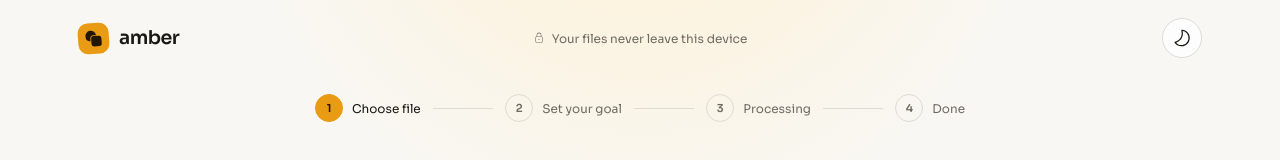
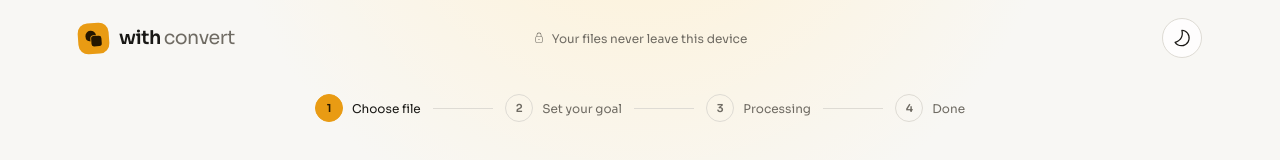
Before and after one commit to hex-ant/web-converter, a Nuxt app: page / in a window 1280 px wide. Shown: the top 160 px of the page. Built offline with nearby package versions, Linux system fonts and the light colour scheme.

Commit message:
brand: rename app to withconvert

```diff
--- a/components/AppHeader.vue
+++ b/components/AppHeader.vue
@@ -7,9 +7,9 @@ const toggleTheme = () => { colorMode.preference = isDark.value ? 'light' : 'dar
 
 <template>
   <header class="header">
-    <button class="brand" type="button" aria-label="Go to start" @click="$emit('home')">
+    <button class="brand" type="button" aria-label="withconvert — go to start" @click="$emit('home')">
       <span class="brand-mark"><Icon name="fluent:shapes-24-filled" /></span>
-      <span>amber</span>
+      <span class="brand-name"><strong>with</strong><span>convert</span></span>
     </button>
     <div class="privacy"><Icon name="fluent:lock-closed-20-regular" /> Your files never leave this device</div>
     <button class="theme-button" type="button" :aria-label="`Use ${isDark ? 'light' : 'dark'} mode`" @click="toggleTheme">
@@ -22,6 +22,9 @@ const toggleTheme = () => { colorMode.preference = isDark.value ? 'light' : 'dar
 .header { height: 76px; display: grid; grid-template-columns: 1fr auto 1fr; align-items: center; max-width: 1180px; margin: auto; padding: 0 28px; }
 .brand { display: flex; align-items: center; gap: 10px; padding: 0; border: 0; background: transparent; color: inherit; font-size: 19px; font-weight: 600; letter-spacing: -.5px; cursor: pointer; }
 .brand-mark { display: grid; place-items: center; width: 31px; height: 31px; border-radius: 10px; color: #241600; background: var(--accent); font-size: 19px; transform: rotate(-4deg); }
+.brand-name { display: flex; align-items: baseline; gap: 3px; }
+.brand-name strong { font-weight: 600; }
+.brand-name > span { color: var(--muted); font-weight: 400; }
 .privacy { display: flex; align-items: center; gap: 7px; color: var(--muted); font-size: 12px; }
 .theme-button { justify-self: end; display: grid; place-items: center; width: 40px; height: 40px; border: 1px solid var(--line); background: var(--surface); border-radius: 50%; cursor: pointer; font-size: 20px; transition: .2s; }
 .theme-button:hover { border-color: var(--accent); transform: rotate(8deg); }
--- a/nuxt.config.ts
+++ b/nuxt.config.ts
@@ -21,7 +21,7 @@ export default defineNuxtConfig({
   },
   app: {
     head: {
-      title: 'Amber — Local media converter',
+      title: 'withconvert — Local media converter',
       meta: [
         { name: 'description', content: 'Convert and compress video or audio privately in your browser.' },
         { name: 'theme-color', content: '#f59e0b' }
--- a/package.json
+++ b/package.json
@@ -1,5 +1,5 @@
 {
-  "name": "local-media-converter",
+  "name": "withconvert",
   "private": true,
   "type": "module",
   "scripts": {
```
Also changed, not shown: 1 other file (tests, documents, lock files or other folders).
